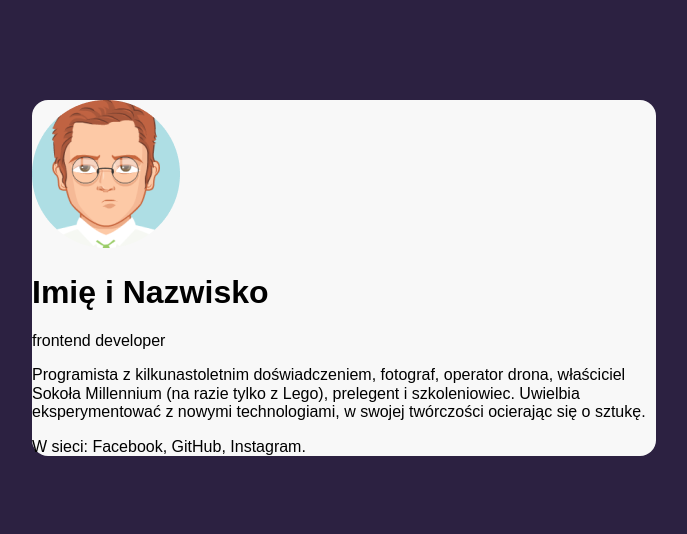
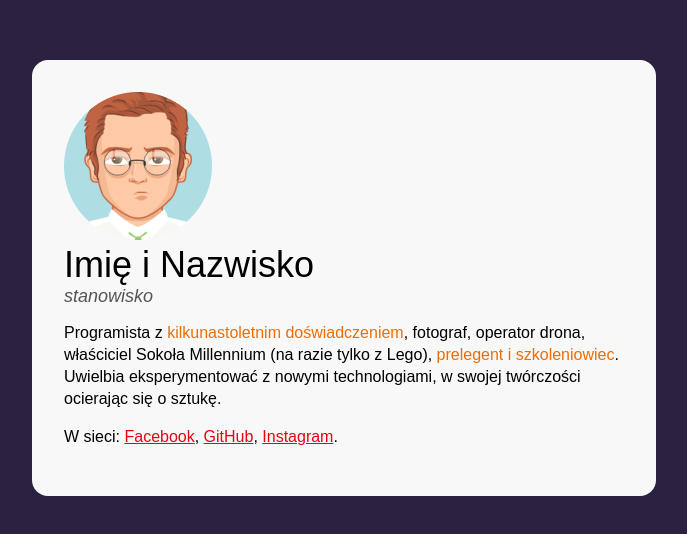
Before and after one commit to kamilazajac/business-card, a plain HTML site: page index.html in a window 1280 px wide. Shown: the part 122-656 px from the top of the page, without its empty margins (296-983 px from the left). Drawn offline with Linux system fonts and the light colour scheme.

Commit message:
BEM added

```diff
--- a/index.html
+++ b/index.html
@@ -9,20 +9,30 @@
     <title>Wizytówka</title>
   </head>
   <body>
-    <main>
-      <article class="main">
-        <img src="avatar.png" alt="Zdjęcie Imię i nazwisko" />
-        <header>
-          <h1>Imię i Nazwisko</h1>
-          <p>frontend developer</p>
+    <main class="main">
+      <article class="person">
+        <img
+          class="person__picture"
+          src="avatar.png"
+          alt="Zdjęcie Imię i nazwisko"
+        />
+        <header class="person__info">
+          <h1 class="person__name">Imię i Nazwisko</h1>
+          <p class="person__position">stanowisko</p>
         </header>
-        <p>
-          Programista z kilkunastoletnim doświadczeniem, fotograf, operator
-          drona, właściciel Sokoła Millennium (na razie tylko z Lego), prelegent
-          i szkoleniowiec. Uwielbia eksperymentować z nowymi technologiami, w
-          swojej twórczości ocierając się o sztukę.
+        <p class="person__description">
+          Programista z
+          <strong class="special"> kilkunastoletnim doświadczeniem</strong>,
+          fotograf, operator drona, właściciel Sokoła Millennium (na razie tylko
+          z Lego), <strong class="special">prelegent i szkoleniowiec</strong>.
+          Uwielbia eksperymentować z nowymi technologiami, w swojej twórczości
+          ocierając się o sztukę.
         </p>
-        <p>W sieci: Facebook, GitHub, Instagram.</p>
+        <p class="person__description">
+          W sieci: <a class="person__link" href="#"> Facebook</a>,
+          <a class="person__link" href="#">GitHub</a>,
+          <a class="person__link" href="#">Instagram</a>.
+        </p>
       </article>
     </main>
   </body>
--- a/style.css
+++ b/style.css
@@ -1,3 +1,12 @@
+html {
+  box-sizing: border-box;
+}
+*,
+*::after,
+*::before {
+  box-sizing: inherit;
+}
+
 body {
   background: #2c2141;
   font-family: Arial;
@@ -11,4 +20,34 @@ body {
   border-radius: 16px;
   width: 624px;
   margin: 16px;
+  padding: 32px;
+
 }
+
+.person {
+
+
+}
+.person__description {
+  font-size: 16px;
+  line-height: 22px;
+
+}
+.person__link {
+    color: #E20613;
+}
+.person__name {
+  font-size: 36px;
+  font-weight: normal;
+  margin: 0;
+}
+.person__position {
+  color: #545454;
+  font-size: 18px;
+  font-style: italic;
+  margin: 0;
+}
+.special {
+  color: #ed6d05;
+  font-weight: normal;
+}
```
